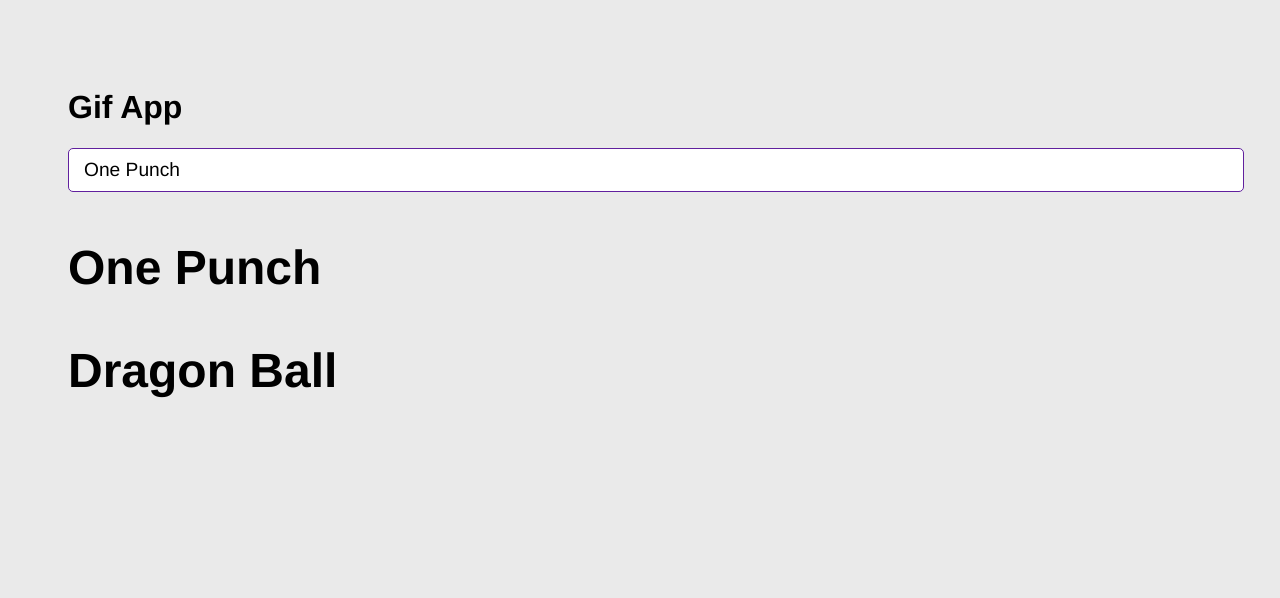
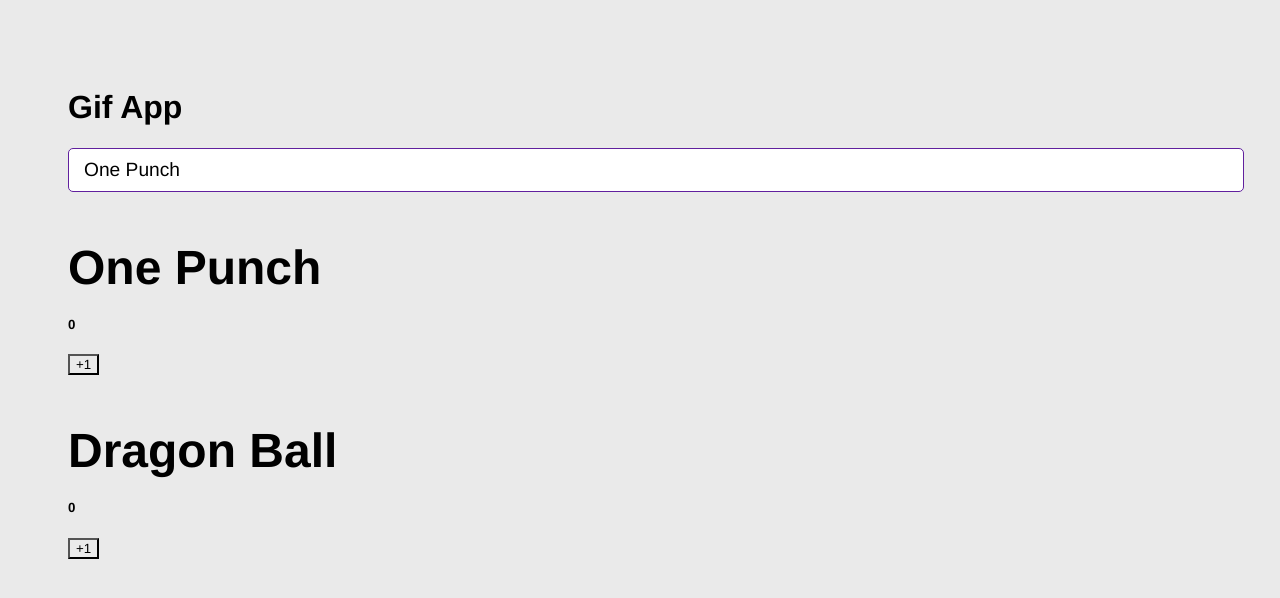
Before and after one commit to adrcorona13/reactcte-02-gif-app, a React (Vite) app: page / in a window 1280 px wide. Shown: the top 598 px of the page. Built offline with nearby package versions, Linux system fonts and the light colour scheme; no server answers.

Commit message:
agregar useEffect

```diff
--- a/src/components/GifGrid.jsx
+++ b/src/components/GifGrid.jsx
@@ -1,13 +1,21 @@
+import { useEffect, useState } from "react";
 import { getgifs } from "../helpers/getGifs";
 
 export const GifGrid = ({category}) => {
 
+    const [counter, setCounter] = useState(0);
+
     getgifs(category);
+
+    useEffect( () => {
+        getgifs(category);
+    }, [])
 
     return (
         <>
             <h3>{category}</h3>
-
+            <h5>{counter}</h5>
+            <button onClick={() => setCounter(counter+1)}>+1</button>
         </>
     )
 }
```
